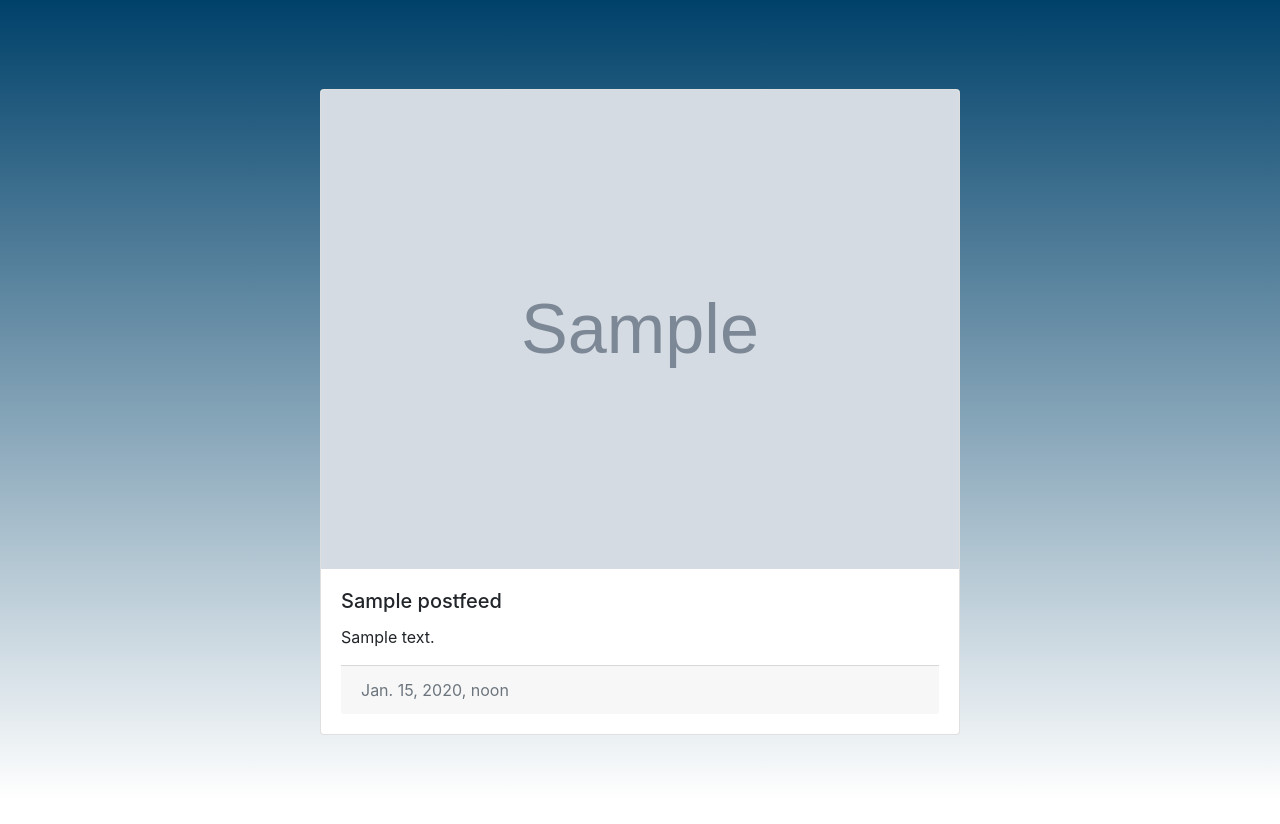
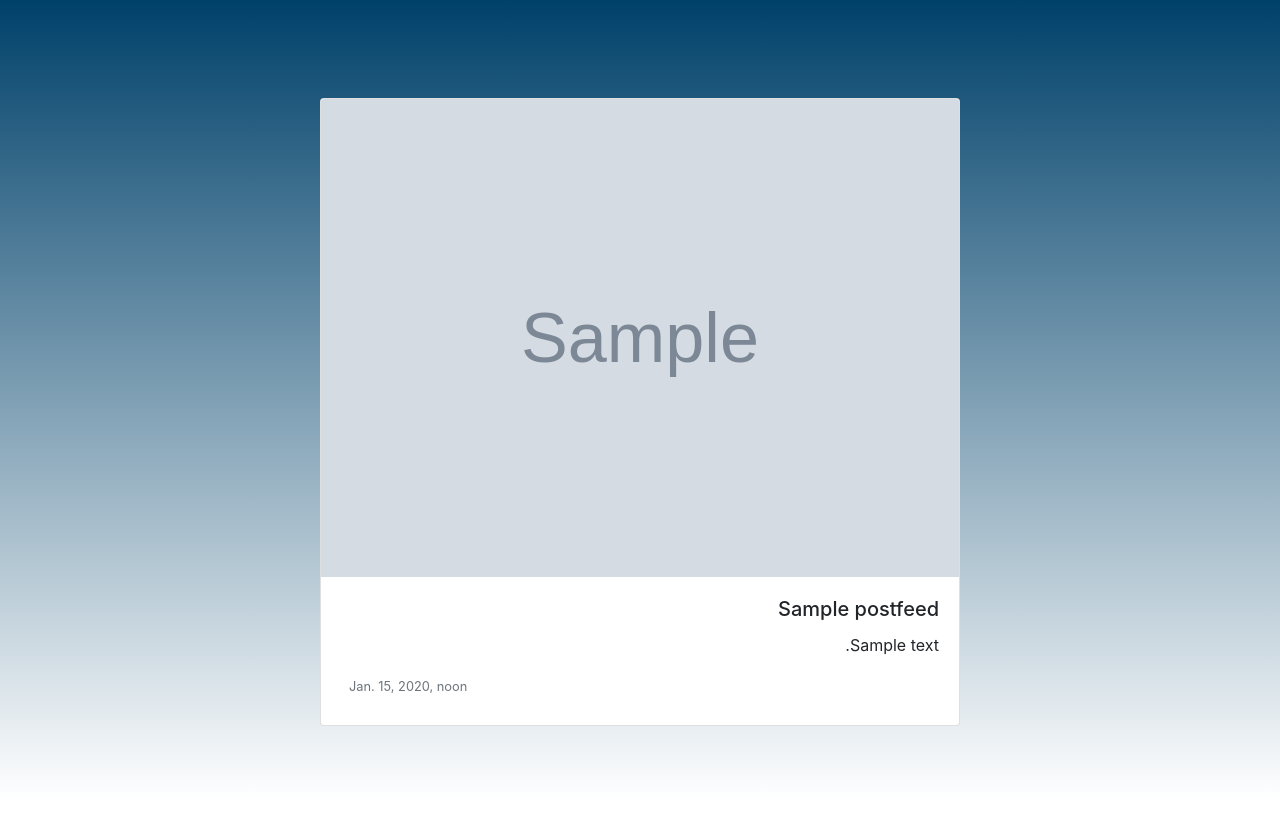
Before and after one commit to leorrose/B7Fun, a Django app: page /posts/ in a window 1280 px wide. Shown: the part 56-880 px from the top of the page. Run offline with Django 3.2, Linux system fonts and the light colour scheme; a user stored in the database is signed in; tables that the repository leaves empty hold one stand-in row (values such as "Sample post"); grey boxes marked "Sample" are stand-in pictures; some libraries are stand-ins or nearby versions.

Commit message:
PM2020T17-212 UI fix

```diff
--- a/B7FunDjango/B7FunDjango/settings.py
+++ b/B7FunDjango/B7FunDjango/settings.py
@@ -139,3 +139,6 @@ EMAIL_HOST_USER = 'b7funservice@gmail.com'
 EMAIL_HOST_PASSWORD = 'ProjectService1#'
 EMAIL_USE_TLS = True
 EMAIL_USE_SSL = False
+
+# logout when browser close
+SESSION_EXPIRE_AT_BROWSER_CLOSE = True
--- a/B7FunDjango/postsFeed/templates/postsFeed/posts.html
+++ b/B7FunDjango/postsFeed/templates/postsFeed/posts.html
@@ -12,9 +12,9 @@
                         <img class="card-img-top" src="{{ post.image.url }}" alt="Card image cap">
                     {% endif %}
                     <div class="card-body">
-                        <h5 class="card-title">{{ post.title }}</h5>
-                        <p class="card-text"> {{ post.body }} </p>
-                        <div class="card-footer text-muted">{{ post.date }} </div>
+                        <h5 class="card-title text-right" dir="rtl">{{ post.title }}</h5>
+                        <p class="card-text text-right" dir="rtl"> {{ post.body }} </p>
+                        <p class="card-tex text-muted text-left m-2"><small>{{ post.date }}</small></p>
                     </div>
                 </div>
                 </br>
```
Also changed, not shown: 1 other file.
